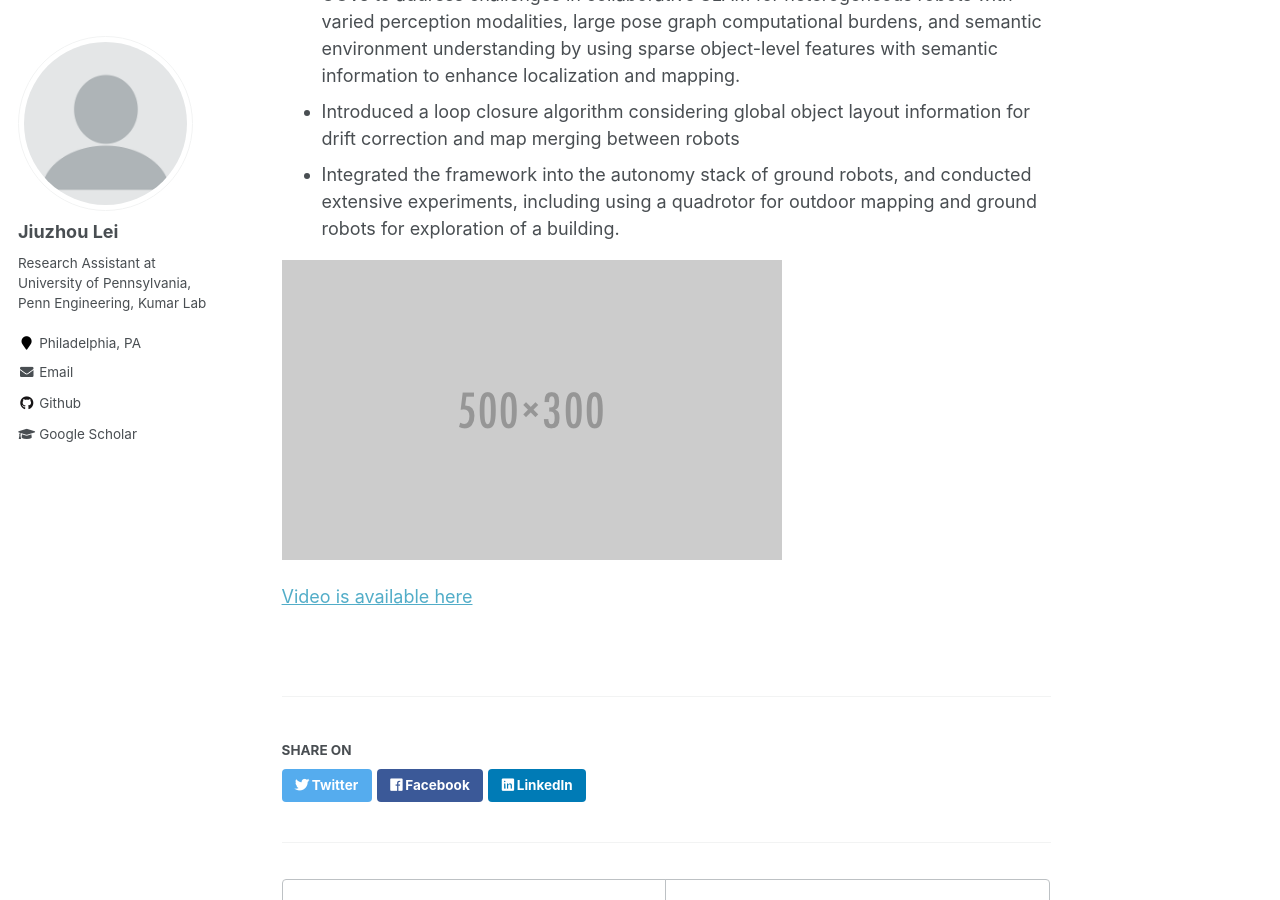
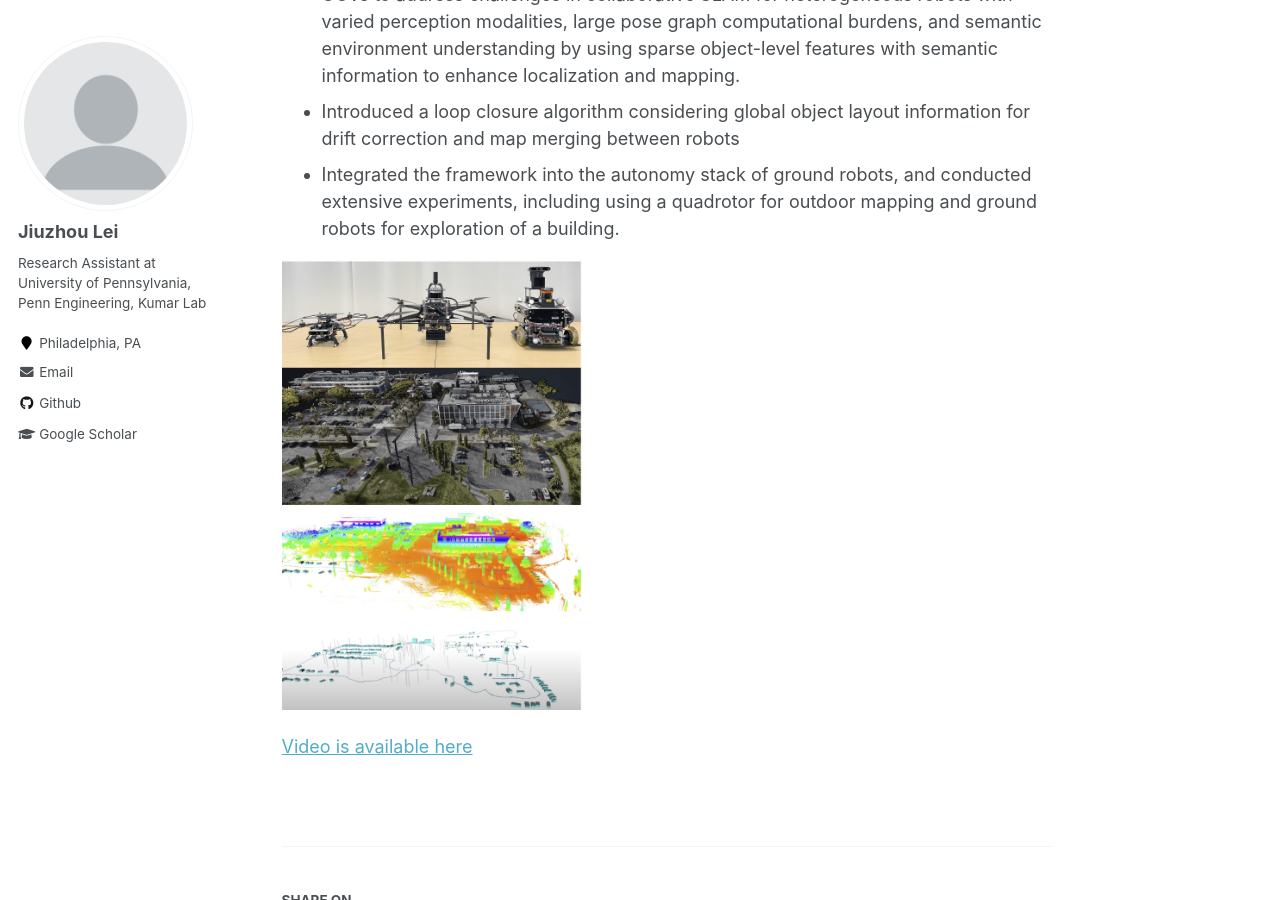
Before and after one commit to RollingOat/jiuzhou_lei.github.io, a Jekyll site: the page built from _portfolio/portfolio-1.md, in a window 1280 px wide and 900 px high, scrolled down 307 px. Built offline with Jekyll 4.4.1, drawn with Linux system fonts in a browser that asks for light colours.

Commit message:
Update portfolio-1.md

```diff
--- a/_portfolio/portfolio-1.md
+++ b/_portfolio/portfolio-1.md
@@ -9,6 +9,6 @@ between robots
 - Integrated the framework into the autonomy stack of ground robots, and conducted extensive experiments, including
 using a quadrotor for outdoor mapping and ground robots for exploration of a building.
 
-<img src='/images/500x300.png'>
+<img src='/images/vems-slam-min.png' width=300 height=600>
 
 [Video is available here](https://drive.google.com/file/d/13pq96vJ-9ApS_JO_fIS_C1X7AZ9kL_yV/view?usp=drive_link)
```
